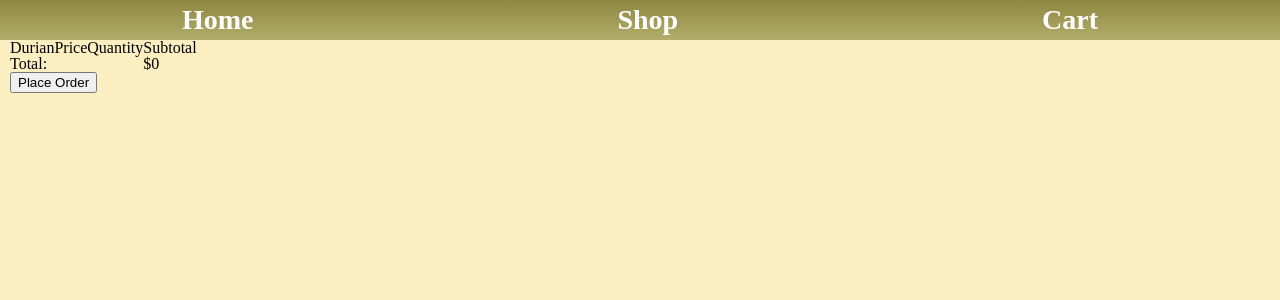
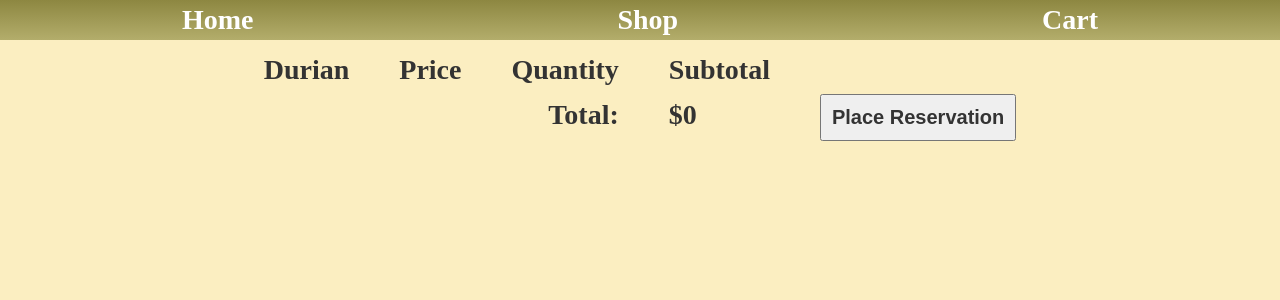
Before and after one commit to CodingShawn/TOP-Shopping-Cart, a React (Create React App) app: page /cart in a window 1280 px wide. Shown: the top 300 px of the page. Built offline with nearby package versions, Linux system fonts and the light colour scheme.

Commit message:
Did styling for cart

```diff
--- a/src/components/Cart.js
+++ b/src/components/Cart.js
@@ -28,10 +28,11 @@ const Cart = (props) => {
   }
 
   return (
+    <div className="table-wrapper">
       <table>
         <thead>
           <tr>
-          <th colSpan="2">Durian</th>
+            <th>Durian</th>
             <th>Price</th>
             <th>Quantity</th>
             <th>Subtotal</th>
@@ -42,14 +43,16 @@ const Cart = (props) => {
             let itemInfo = cartItems[key].itemInfo;
             return (
               <tr>
-              <td>
-                <div className={`cart ${itemInfo.className}`}></div>
+                <td className="cart-img-wrapper">
+                  <div className={`cart-img ${itemInfo.className}`}></div>
+                  <div className="cart-item">{itemInfo.name}</div>
                 </td>
-              <td>{itemInfo.name}</td>
                 <td>${itemInfo.price}/kg</td>
                 <td>
                   {cartItems[key].quantity}kg
+                  {"  "}
                   <button onClick={() => addQuantity(key)}>+</button>
+                  {"  "}
                   <button onClick={() => reduceQuantity(key)}>-</button>
                 </td>
                 <td>${cartItems[key].quantity * itemInfo.price}</td>
@@ -64,16 +67,15 @@ const Cart = (props) => {
         </tbody>
         <tfoot>
           <tr>
-          <td colSpan="4">Total:</td>
+            <td colSpan="3" className="align-end">Total:</td>
             <td>${getTotalPrice()}</td>
-        </tr>
-        <tr>
-          <td colSpan="5">
-            <button>Place Order</button>
+            <td>
+              <button className="order-btn">Place Reservation</button>
             </td>
           </tr>
         </tfoot>
       </table>
+    </div>
   );
 };
 
--- a/src/index.css
+++ b/src/index.css
@@ -185,12 +185,6 @@ header h2 {
 	left: 2.5%;
 }
 
-.cart {
-	background-size: cover;
-	height: 150px;
-	width: 150px;
-}
-
 .item-info {
 	padding: 10px;
 	font-weight: 700;
@@ -213,6 +207,89 @@ header h2 {
 	cursor: pointer;
 	color: #111;
 }
+
+/* Cart Styling */
+
+.table-wrapper {
+	display: flex;
+	justify-content: center;
+}
+
+table {
+	border-collapse: separate;
+	border-spacing: 50px 10px;
+	color: #333;
+	font-weight: 700;
+	font-size: 18px;
+	margin: 6px -26px 0 -26px;
+}
+
+th {
+	text-align: start;
+	font-size: 28px;
+}
+
+.cart-img-wrapper {
+	position: relative;
+	height: 190px;
+	width: 160px;
+	background-color: #8D8741 ;
+	border-radius: 4px;
+}
+
+.cart-img {
+	background-size: cover;
+	height: 85%;
+	width: 95%;
+	border-radius: 4px;
+	position: absolute;
+	top: 2.5%;
+	left: 2.5%;
+}
+
+.cart-item {
+	position: absolute;
+	bottom: 6px;
+	left: 5px;
+	color: #efefef;
+}
+
+.align-end {
+	text-align: end;
+}
+
+.order-btn {
+	width: 100%;
+	padding: 10px;
+	font-weight: 700;
+	font-size: 20px;
+	color: #333;
+}
+
+tfoot {
+	font-size: 28px;
+}
+
+@media screen and (max-width: 850px) {
+	.cart-img-wrapper {
+		height: auto;
+		width: 140px;
+	}
+
+	.cart-img {
+		display: none;
+	}
+
+	.cart-item {
+		top: 10%;
+		font-size: 16px;
+	}
+
+	.order-btn {
+		font-size: 16px;
+	}
+}
+
 
 .msw {
 	background-image: url(./assets/msw.jpg);
```
Lines whose indentation alone changed are shown as unchanged.
